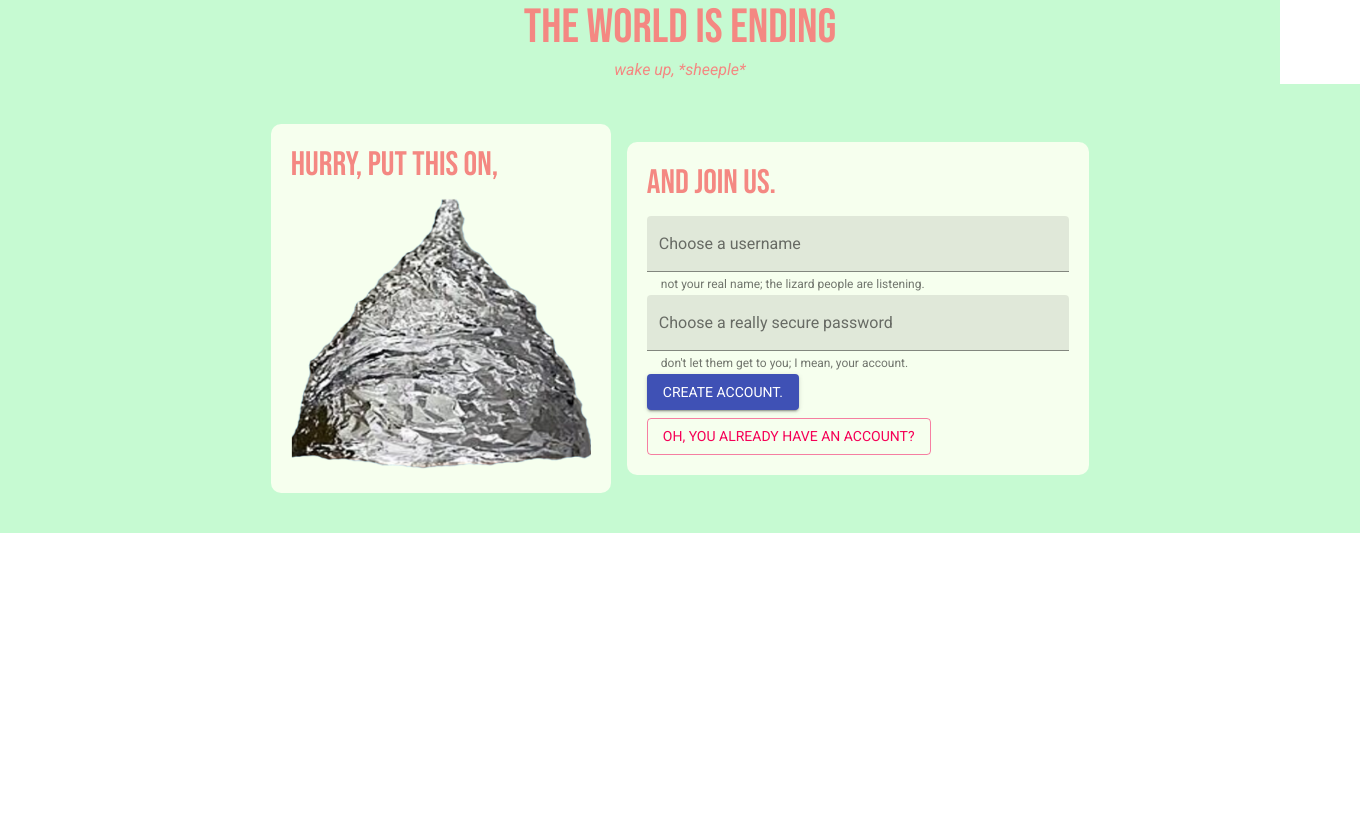
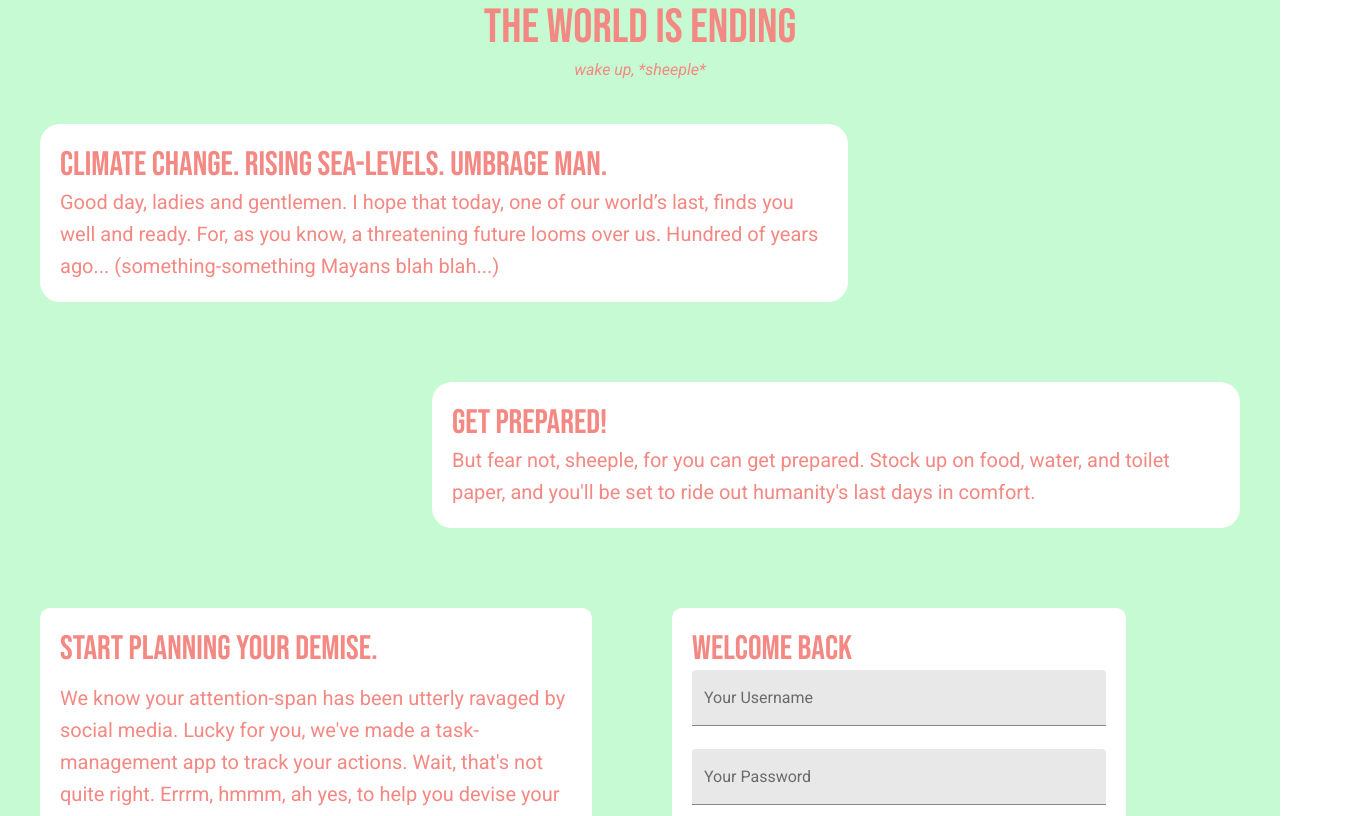
Before and after one commit to jamesyeap/doom_and_gloom, a React (Create React App) app: page / in a window 1280 px wide. Shown: the top 816 px of the page, 1360 px wide, since content can reach past the window. Built offline with nearby package versions, Linux system fonts and the light colour scheme.

Commit message:
Add navigation

```diff
--- a/package.json
+++ b/package.json
@@ -16,6 +16,7 @@
     "react": "^17.0.2",
     "react-dom": "^17.0.2",
     "react-query": "^3.34.7",
+    "react-router-dom": "6",
     "react-scripts": "5.0.0",
     "typescript": "^4.4.2",
     "web-vitals": "^2.1.0"
--- a/src/App.tsx
+++ b/src/App.tsx
@@ -1,6 +1,7 @@
 import { ThemeProvider, createMuiTheme } from '@material-ui/core/styles';
 import { ReactQueryDevtools } from 'react-query/devtools'
 import { QueryClient, QueryClientProvider } from 'react-query'
+import { BrowserRouter, Routes, Route } from "react-router-dom"
 
 import SignUpPage from './pages/SignUpPage';
 import LoginPage from './pages/LoginPage';
@@ -60,8 +61,12 @@
   return (
     <ThemeProvider theme={theme}>
       <QueryClientProvider client={queryClient}>
-        <SignUpPage />
-        {/* <LoginPage /> */}
+      <BrowserRouter>
+        <Routes>
+          <Route path="/" element={<LoginPage />} />
+          <Route path="/signup" element={<SignUpPage />} />
+        </Routes>
+      </BrowserRouter>
         <ReactQueryDevtools />
       </QueryClientProvider>
     </ThemeProvider>
--- a/src/index.tsx
+++ b/src/index.tsx
@@ -6,7 +6,7 @@
 
 ReactDOM.render(
   <React.StrictMode>
-    <App />
+      <App />
   </React.StrictMode>,
   document.getElementById('root')
 );
--- a/src/pages/LoginPage.tsx
+++ b/src/pages/LoginPage.tsx
@@ -3,6 +3,7 @@
 import { useState } from 'react';
 import { useQuery } from 'react-query';
 import axios from 'axios';
+import { Link } from 'react-router-dom';
 
 import Header from '../components/Header';
 
@@ -131,7 +132,7 @@
 									</Grid>
 
 									<Grid item>
-										<Button variant="outlined" color="secondary">
+										<Button variant="outlined" color="secondary" component={Link} to="/signup">
 											Oh, you're new here?
 										</Button>
 									</Grid>
--- a/src/pages/SignUpPage.tsx
+++ b/src/pages/SignUpPage.tsx
@@ -3,6 +3,7 @@
 import { useState } from 'react';
 import { useQuery } from 'react-query';
 import axios from 'axios';
+import { Link } from 'react-router-dom';
 
 import { User, Credentials } from './LoginPage';
 import tinfoilHat from '../tinfoil_hat.png';
@@ -106,7 +107,7 @@
 										</Grid>
 
 										<Grid item>
-											<Button variant="outlined" color="secondary">
+											<Button variant="outlined" color="secondary" component={Link} to="/" >
 												Oh, you already have an account?
 											</Button>
 										</Grid>
```
Also changed, not shown: 1 other file (tests, documents, lock files or other folders).
